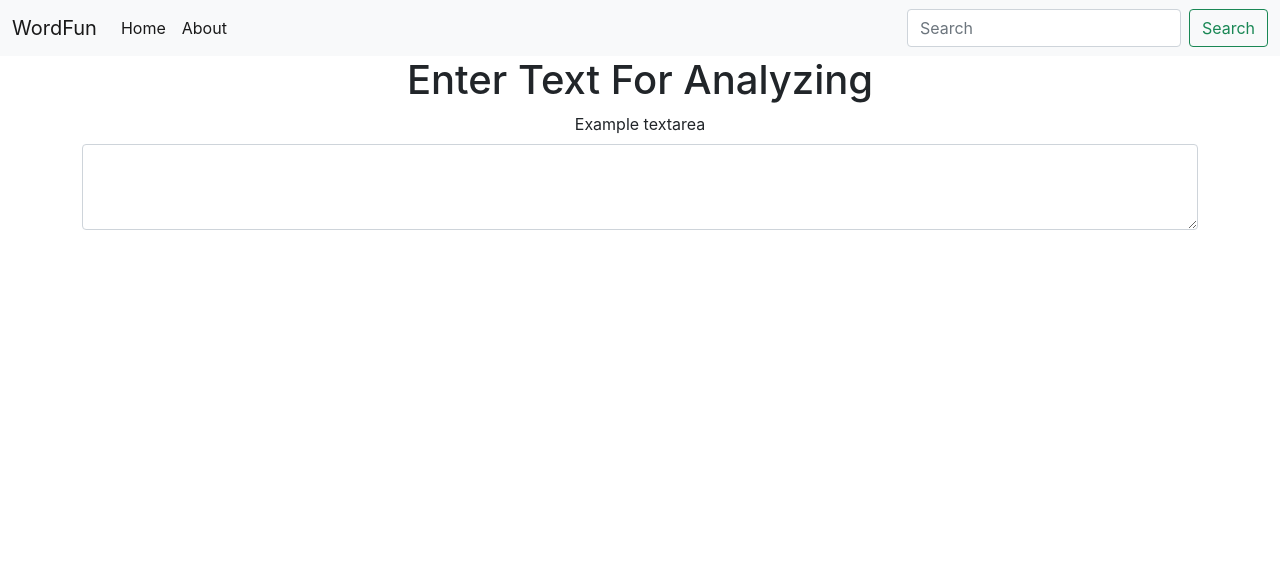
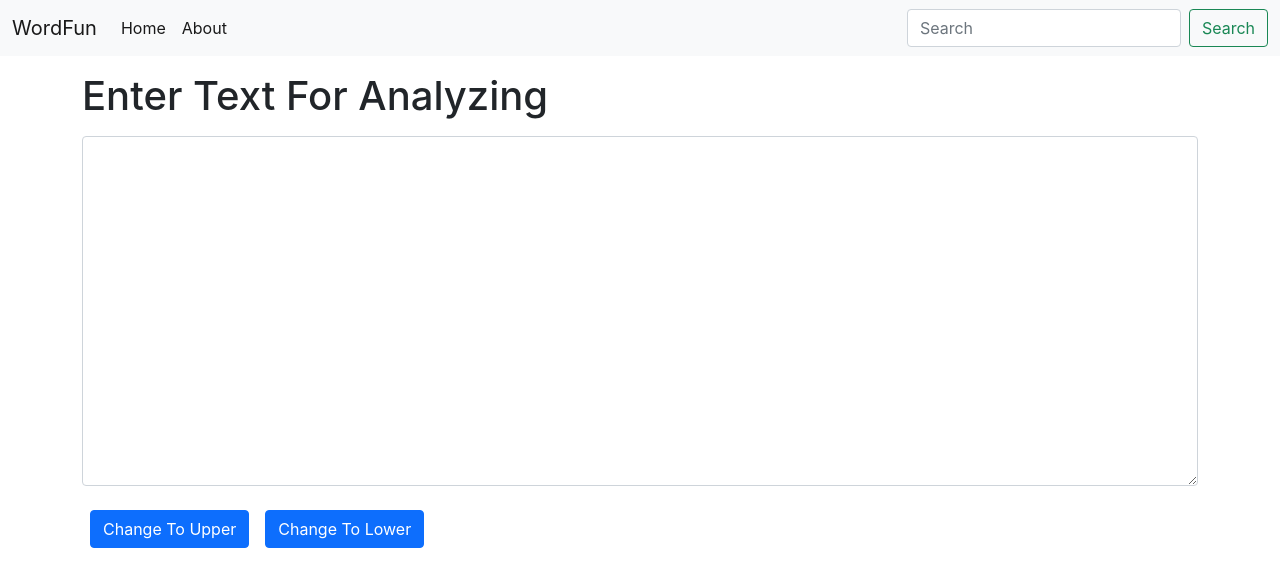
Before and after one commit to MuhammadWaqar3325/React-Practice, a React (Create React App) app in the folder my-word-app/: page / in a window 1280 px wide. Shown: the top 586 px of the page. Built offline with nearby package versions, Linux system fonts and the light colour scheme.

Commit message:
usestate

```diff
--- a/my-word-app/src/App.js
+++ b/my-word-app/src/App.js
@@ -5,12 +5,12 @@ import TextForm from './Components/TextForm/index';
 
 function App() {
   return (
-    <div className="App">
+    <>
 
       <Navebar />
       <TextForm />
 
-    </div>
+    </>
   );
 }
 
--- a/my-word-app/src/Components/TextForm/Text.js
+++ b/my-word-app/src/Components/TextForm/Text.js
@@ -1,13 +1,20 @@
-import React from 'react'
+import React,{ useState } from 'react'
+
 
 export default function Text(props) {
+  const [Text, setText] = useState('Enter Text ')
+
   return (
-    <div>
-  <h1>{props.heading}</h1>
-<div className="mb-3">
-  <label for="exampleFormControlTextarea1" class="form-label">Example textarea</label>
-  <textarea className="form-control" id="exampleFormControlTextarea1" rows="3"></textarea>
-</div>
+
+  <div>
+    <h1>{props.heading}</h1>
+    <div className="mb-3 my-3" >
+    <textarea className="form-control" id="exampleFormControlTextarea1" rows="14"></textarea>
     </div>
+      <button className="btn btn-primary m-2">Change To Upper</button>
+      <button className="btn btn-primary m-2">Change To Lower</button>
+
+  </div>
+
   )
 }
--- a/my-word-app/src/Components/TextForm/index.js
+++ b/my-word-app/src/Components/TextForm/index.js
@@ -4,7 +4,7 @@ import Text from './Text'
 export default function
 () {
   return (
-    <div className='container'>
+    <div className='container my-3'>
 
         <Text heading ="Enter Text For Analyzing"/>
     </div>
```
